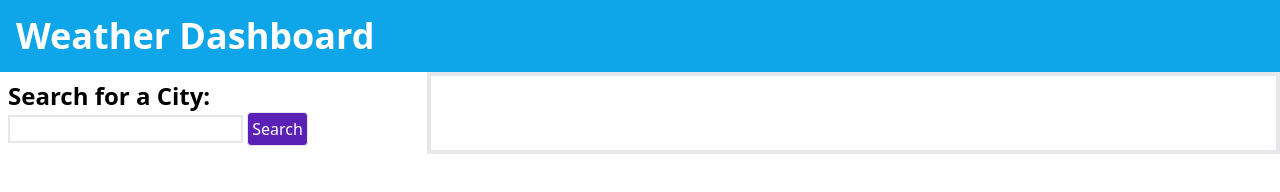
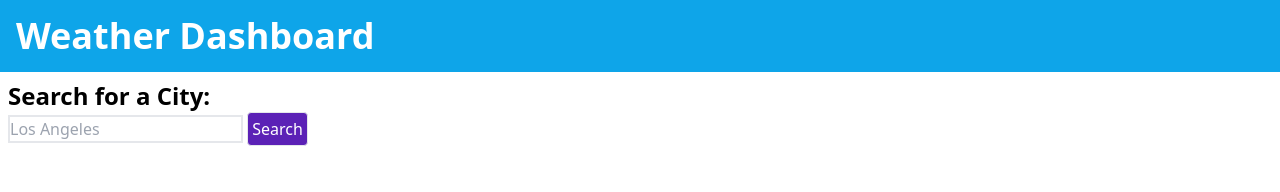
Before and after one commit to giancarlow333/weather-dashboard, a plain HTML site: page index.html in a window 1280 px wide. Drawn offline with nearby package versions, Linux system fonts and the light colour scheme.

Commit message:
Add placeholder to search bar; remove border from dashboard

```diff
--- a/index.html
+++ b/index.html
@@ -14,12 +14,11 @@
         <aside class="p-2">
             <h2 class="text-2xl font-bold">Search for a City:</h2>
             <form>
-                <input type="text" id="city" class="border-2">
+                <input type="text" id="city" class="border-2" placeholder="Los Angeles">
                 <button id="search-btn" class="border rounded p-1 bg-violet-800 text-white">Search</button>
             </form>
         </aside>
-        <article class="border-4 col-span-2 p-2" id="main-dashboard">
-        </article>
+        <article class="col-span-2 p-2" id="main-dashboard"></article>
     </main>
     <script src="./assets/weatherscript.js"></script>
 </body>
```
